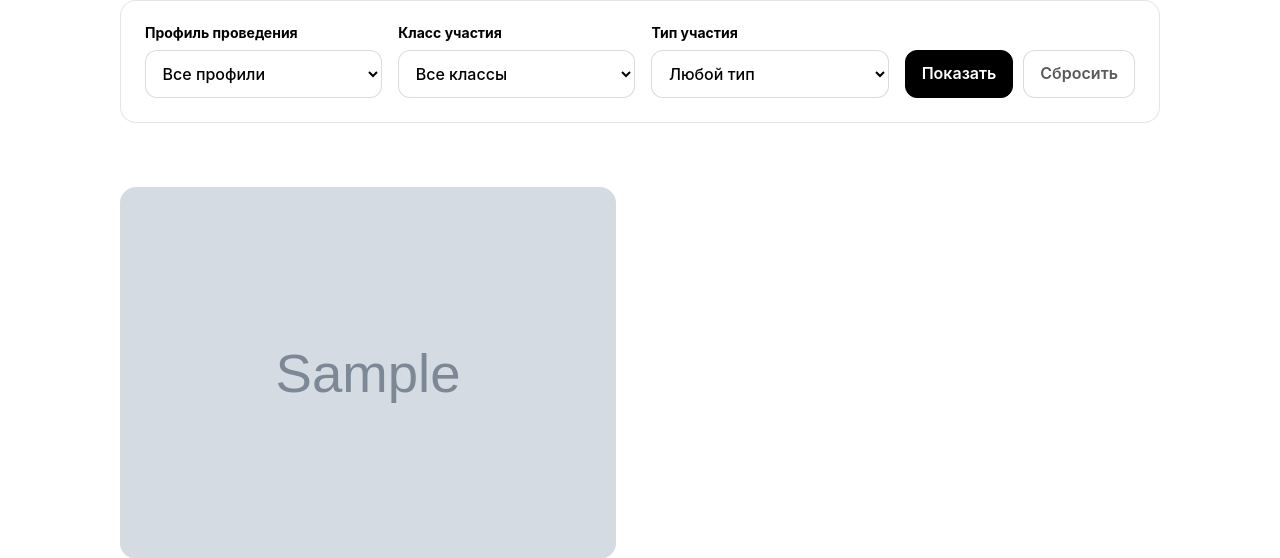
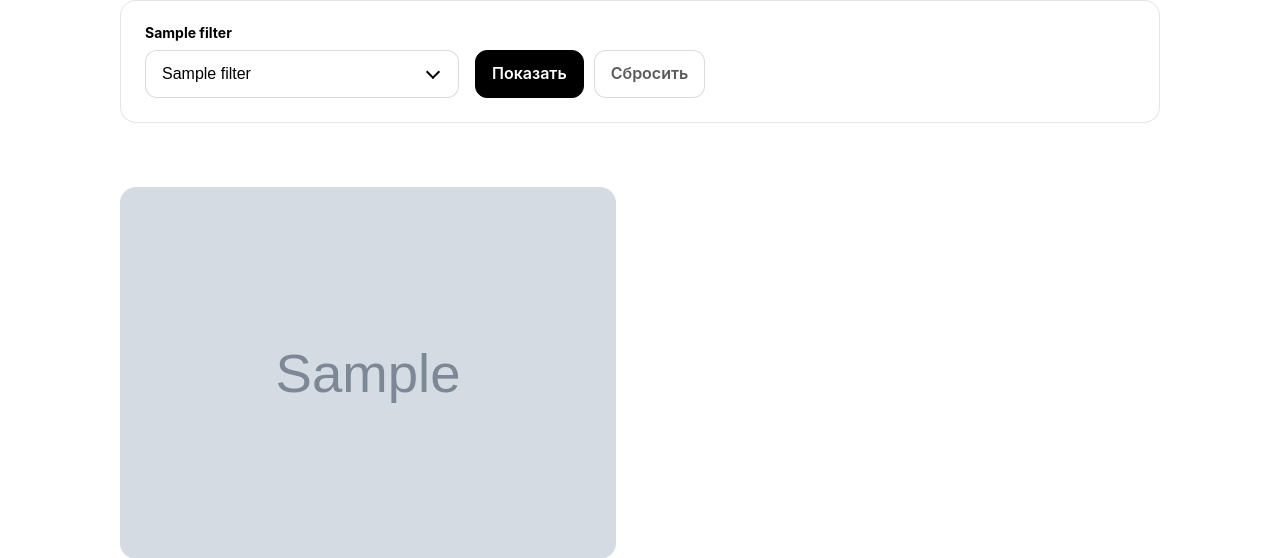
Before and after one commit to NikitOK11/Bloom, a Django app: template backend/apps/web/templates/web/olympiad_list.html in a window 1280 px wide. Shown: the part 311-869 px from the top of the page. Run offline with Django 3.2, Linux system fonts and the light colour scheme; the template is opened without the code that fills it: most values are stand-ins (such as "Sample title", 1, 10 or a date in 2020); grey boxes marked "Sample" are stand-in pictures.

Commit message:
Fix olympiad filters UI

```diff
--- a/backend/apps/web/static/web/js/app.js
+++ b/backend/apps/web/static/web/js/app.js
@@ -79,6 +79,57 @@
         }
     }
 
+    function closeOlympiadFilters(exceptField) {
+        document.querySelectorAll("[data-filter-field].is-active").forEach((field) => {
+            if (field === exceptField) {
+                return;
+            }
+            field.classList.remove("is-active");
+            field.querySelector("[data-filter-trigger]")?.setAttribute("aria-expanded", "false");
+        });
+
+        document.querySelectorAll(".olympiad-page.filter-focus-active").forEach((page) => {
+            if (!exceptField || !page.contains(exceptField)) {
+                page.classList.remove("filter-focus-active");
+            }
+        });
+    }
+
+    function setOlympiadFilterActive(field, isActive) {
+        const page = field.closest(".olympiad-page");
+        const trigger = field.querySelector("[data-filter-trigger]");
+
+        closeOlympiadFilters(isActive ? field : null);
+        field.classList.toggle("is-active", isActive);
+        trigger?.setAttribute("aria-expanded", isActive ? "true" : "false");
+        page?.classList.toggle("filter-focus-active", isActive);
+    }
+
+    function selectOlympiadFilterOption(option) {
+        const field = option.closest("[data-filter-field]");
+        if (!field) {
+            return;
+        }
+
+        const input = field.querySelector("[data-filter-input]");
+        const valueLabel = field.querySelector("[data-filter-value]");
+        const trigger = field.querySelector("[data-filter-trigger]");
+
+        if (input) {
+            input.value = option.dataset.value || "";
+        }
+        if (valueLabel) {
+            valueLabel.textContent = option.textContent.trim();
+        }
+
+        field.querySelectorAll("[data-filter-option]").forEach((item) => {
+            item.setAttribute("aria-selected", item === option ? "true" : "false");
+        });
+
+        setOlympiadFilterActive(field, false);
+        trigger?.focus({ preventScroll: true });
+    }
+
     async function loadPage(url, options) {
         const shouldPush = options?.push !== false;
         setLoading(true);
@@ -116,6 +167,27 @@
     }
 
     document.addEventListener("click", (event) => {
+        const filterTrigger = event.target.closest("[data-filter-trigger]");
+        if (filterTrigger) {
+            event.preventDefault();
+            const field = filterTrigger.closest("[data-filter-field]");
+            if (field) {
+                setOlympiadFilterActive(field, !field.classList.contains("is-active"));
+            }
+            return;
+        }
+
+        const filterOption = event.target.closest("[data-filter-option]");
+        if (filterOption) {
+            event.preventDefault();
+            selectOlympiadFilterOption(filterOption);
+            return;
+        }
+
+        if (!event.target.closest("[data-filter-field]")) {
+            closeOlympiadFilters();
+        }
+
         const link = event.target.closest("a");
         if (!link || !shouldHandleLink(link, event)) {
             return;
@@ -128,6 +200,21 @@
         }
     });
 
+    document.addEventListener("keydown", (event) => {
+        if (event.key !== "Escape") {
+            return;
+        }
+
+        const activeField = document.querySelector("[data-filter-field].is-active");
+        if (!activeField) {
+            return;
+        }
+
+        event.preventDefault();
+        setOlympiadFilterActive(activeField, false);
+        activeField.querySelector("[data-filter-trigger]")?.focus({ preventScroll: true });
+    });
+
     window.addEventListener("popstate", () => {
         const url = sameOriginUrl(window.location.href);
         if (url) {
--- a/backend/apps/web/static/web/styles.css
+++ b/backend/apps/web/static/web/styles.css
@@ -1457,10 +1457,20 @@ textarea {
     background: #FFFFFF;
 }
 
+.olympiad-page.filter-focus-active .olympiad-topbar,
+.olympiad-page.filter-focus-active .olympiad-hero,
+.olympiad-page.filter-focus-active .olympiad-card-grid,
+.olympiad-page.filter-focus-active .olympiad-empty,
+.olympiad-page.filter-focus-active .olympiad-contact {
+    opacity: 0.5;
+    filter: blur(1px);
+}
+
 .olympiad-topbar {
     min-height: 132px;
     padding-top: 50px;
     padding-bottom: 50px;
+    transition: opacity 160ms ease, filter 160ms ease;
 }
 
 .olympiad-topbar .figma-home-nav a[aria-current="page"] {
@@ -1479,6 +1489,7 @@ textarea {
     width: 100%;
     min-height: 178px;
     padding: 56px 120px 44px;
+    transition: opacity 160ms ease, filter 160ms ease;
 }
 
 .olympiad-hero h1 {
@@ -1489,6 +1500,8 @@ textarea {
 }
 
 .olympiad-filter-panel {
+    position: relative;
+    z-index: 2;
     display: grid;
     grid-template-columns: repeat(3, minmax(0, 1fr)) auto;
     gap: 16px;
@@ -1499,28 +1512,124 @@ textarea {
     border: 1px solid rgba(0, 0, 0, 0.1);
     border-radius: 16px;
     background: #FFFFFF;
+    transition: border-color 160ms ease, box-shadow 160ms ease;
+}
+
+.olympiad-page.filter-focus-active .olympiad-filter-panel {
+    border-color: rgba(0, 0, 0, 0.2);
+    box-shadow: 0 22px 60px rgba(0, 0, 0, 0.1);
 }
 
 .olympiad-filter-field {
+    position: relative;
     display: grid;
     gap: 8px;
-}
-
-.olympiad-filter-field label {
+    transition: opacity 160ms ease, filter 160ms ease, transform 160ms ease;
+}
+
+.olympiad-page.filter-focus-active .olympiad-filter-field:not(.is-active) {
+    opacity: 0.46;
+    filter: blur(0.5px);
+}
+
+.olympiad-filter-field.is-active {
+    z-index: 5;
+    transform: translateY(-1px);
+}
+
+.olympiad-filter-label {
     color: #000000;
     font-size: 14px;
     font-weight: 700;
     line-height: 1.2;
 }
 
-.olympiad-filter-field select {
+.olympiad-filter-trigger {
+    display: grid;
+    grid-template-columns: minmax(0, 1fr) 16px;
+    gap: 12px;
+    align-items: center;
+    width: 100%;
     min-height: 48px;
+    padding: 12px 14px 12px 16px;
     border: 1px solid rgba(0, 0, 0, 0.14);
     border-radius: 12px;
     background: #FFFFFF;
     color: #000000;
     font-size: 16px;
     font-weight: 500;
+    line-height: 1.25;
+    text-align: left;
+    cursor: pointer;
+    transition: border-color 160ms ease, box-shadow 160ms ease, background 160ms ease;
+}
+
+.olympiad-filter-trigger:hover,
+.olympiad-filter-trigger:focus-visible,
+.olympiad-filter-field.is-active .olympiad-filter-trigger {
+    border-color: #000000;
+    box-shadow: 0 0 0 4px rgba(0, 0, 0, 0.07);
+    outline: none;
+}
+
+.olympiad-filter-chevron {
+    width: 10px;
+    height: 10px;
+    border-right: 2px solid currentColor;
+    border-bottom: 2px solid currentColor;
+    transform: translateY(-2px) rotate(45deg);
+    transition: transform 160ms ease;
+}
+
+.olympiad-filter-field.is-active .olympiad-filter-chevron {
+    transform: translateY(2px) rotate(225deg);
+}
+
+.olympiad-filter-menu {
+    position: absolute;
+    top: calc(100% + 8px);
+    right: 0;
+    left: 0;
+    z-index: 10;
+    display: none;
+    max-height: min(320px, 56vh);
+    padding: 8px;
+    overflow-y: auto;
+    border: 1px solid rgba(0, 0, 0, 0.12);
+    border-radius: 14px;
+    background: #FFFFFF;
+    box-shadow: 0 18px 44px rgba(0, 0, 0, 0.14);
+}
+
+.olympiad-filter-field.is-active .olympiad-filter-menu {
+    display: grid;
+    gap: 4px;
+}
+
+.olympiad-filter-option {
+    width: 100%;
+    padding: 11px 12px;
+    border: 0;
+    border-radius: 10px;
+    background: transparent;
+    color: #000000;
+    font: inherit;
+    font-size: 15px;
+    font-weight: 500;
+    line-height: 1.25;
+    text-align: left;
+    cursor: pointer;
+}
+
+.olympiad-filter-option:hover,
+.olympiad-filter-option:focus-visible {
+    background: rgba(0, 0, 0, 0.06);
+    outline: none;
+}
+
+.olympiad-filter-option[aria-selected="true"] {
+    background: #000000;
+    color: #FFFFFF;
 }
 
 .olympiad-filter-actions {
@@ -1563,6 +1672,7 @@ textarea {
     gap: 80px 48px;
     justify-content: center;
     padding: 0 120px;
+    transition: opacity 160ms ease, filter 160ms ease;
 }
 
 .olympiad-card {
@@ -1619,6 +1729,7 @@ textarea {
     color: rgba(0, 0, 0, 0.55);
     font-size: 18px;
     font-weight: 500;
+    transition: opacity 160ms ease, filter 160ms ease;
 }
 
 .olympiad-contact {
@@ -1626,6 +1737,7 @@ textarea {
     margin: 80px auto 0;
     padding: 80px 0 120px;
     border-top: 1px solid rgba(0, 0, 0, 0.1);
+    transition: opacity 160ms ease, filter 160ms ease;
 }
 
 .olympiad-contact h2 {
--- a/backend/apps/web/templates/web/base.html
+++ b/backend/apps/web/templates/web/base.html
@@ -7,8 +7,8 @@
     <meta charset="utf-8">
     <meta name="viewport" content="width=device-width, initial-scale=1">
     <title>{% block title %}{% trans "Bloom" %}{% endblock %}</title>
-    <link rel="stylesheet" href="{% static 'web/styles.css' %}?v=olympiad-filters-20260501">
-    <script src="{% static 'web/js/app.js' %}?v=olympiad-filters-20260501" defer></script>
+    <link rel="stylesheet" href="{% static 'web/styles.css' %}?v=olympiad-filter-ui-20260501">
+    <script src="{% static 'web/js/app.js' %}?v=olympiad-filter-ui-20260501" defer></script>
 </head>
 <body class="{% block body_class %}{% endblock %}">
     {% block site_header %}
--- a/backend/apps/web/templates/web/olympiad_list.html
+++ b/backend/apps/web/templates/web/olympiad_list.html
@@ -33,36 +33,35 @@
             <h1 id="olympiad-title">{% trans "Олимпиады" %}</h1>
         </header>
 
-        <form class="olympiad-filter-panel" action="{% url 'web:olympiad-list' %}" method="get" aria-label="{% trans 'Фильтры олимпиад' %}">
-            <div class="olympiad-filter-field">
-                <label for="profile-code">{% trans "Профиль проведения" %}</label>
-                <select id="profile-code" name="profile_code">
-                    <option value="">{% trans "Все профили" %}</option>
-                    {% for value, label in profile_code_choices %}
-                        <option value="{{ value }}"{% if selected_filters.profile_code == value %} selected{% endif %}>{{ label }}</option>
-                    {% endfor %}
-                </select>
-            </div>
-
-            <div class="olympiad-filter-field">
-                <label for="level-code">{% trans "Класс участия" %}</label>
-                <select id="level-code" name="level_code">
-                    <option value="">{% trans "Все классы" %}</option>
-                    {% for value, label in level_code_choices %}
-                        <option value="{{ value }}"{% if selected_filters.level_code == value %} selected{% endif %}>{{ label }}</option>
-                    {% endfor %}
-                </select>
-            </div>
-
-            <div class="olympiad-filter-field">
-                <label for="participation-mode">{% trans "Тип участия" %}</label>
-                <select id="participation-mode" name="participation_mode">
-                    <option value="">{% trans "Любой тип" %}</option>
-                    {% for value, label in participation_mode_choices %}
-                        <option value="{{ value }}"{% if selected_filters.participation_mode == value %} selected{% endif %}>{{ label }}</option>
-                    {% endfor %}
-                </select>
-            </div>
+        <form class="olympiad-filter-panel" action="{% url 'web:olympiad-list' %}" method="get" aria-label="{% trans 'Фильтры олимпиад' %}" data-olympiad-filters>
+            {% for filter in olympiad_filter_configs %}
+                <div class="olympiad-filter-field" data-filter-field data-filter-name="{{ filter.name }}">
+                    <span class="olympiad-filter-label" id="olympiad-filter-{{ filter.name }}-label">{{ filter.label }}</span>
+                    <input type="hidden" name="{{ filter.name }}" value="{{ filter.selected_value }}" data-filter-input>
+                    <button
+                        class="olympiad-filter-trigger"
+                        type="button"
+                        aria-haspopup="listbox"
+                        aria-expanded="false"
+                        aria-labelledby="olympiad-filter-{{ filter.name }}-label olympiad-filter-{{ filter.name }}-value"
+                        aria-controls="olympiad-filter-{{ filter.name }}-menu"
+                        data-filter-trigger
+                    >
+                        <span id="olympiad-filter-{{ filter.name }}-value" data-filter-value>{{ filter.selected_label }}</span>
+                        <span class="olympiad-filter-chevron" aria-hidden="true"></span>
+                    </button>
+                    <div class="olympiad-filter-menu" id="olympiad-filter-{{ filter.name }}-menu" role="listbox" aria-labelledby="olympiad-filter-{{ filter.name }}-label" data-filter-menu>
+                        <button class="olympiad-filter-option" type="button" role="option" data-filter-option data-value="" aria-selected="{% if not filter.selected_value %}true{% else %}false{% endif %}">
+                            {{ filter.all_label }}
+                        </button>
+                        {% for value, label in filter.options %}
+                            <button class="olympiad-filter-option" type="button" role="option" data-filter-option data-value="{{ value }}" aria-selected="{% if filter.selected_value == value %}true{% else %}false{% endif %}">
+                                {{ label }}
+                            </button>
+                        {% endfor %}
+                    </div>
+                </div>
+            {% endfor %}
 
             <div class="olympiad-filter-actions">
                 <button class="olympiad-filter-submit" type="submit">{% trans "Показать" %}</button>
```
Also changed, not shown: backend/apps/web/tests/test_events.py (+83 -8 lines), backend/apps/web/views.py (+84 -11 lines).
